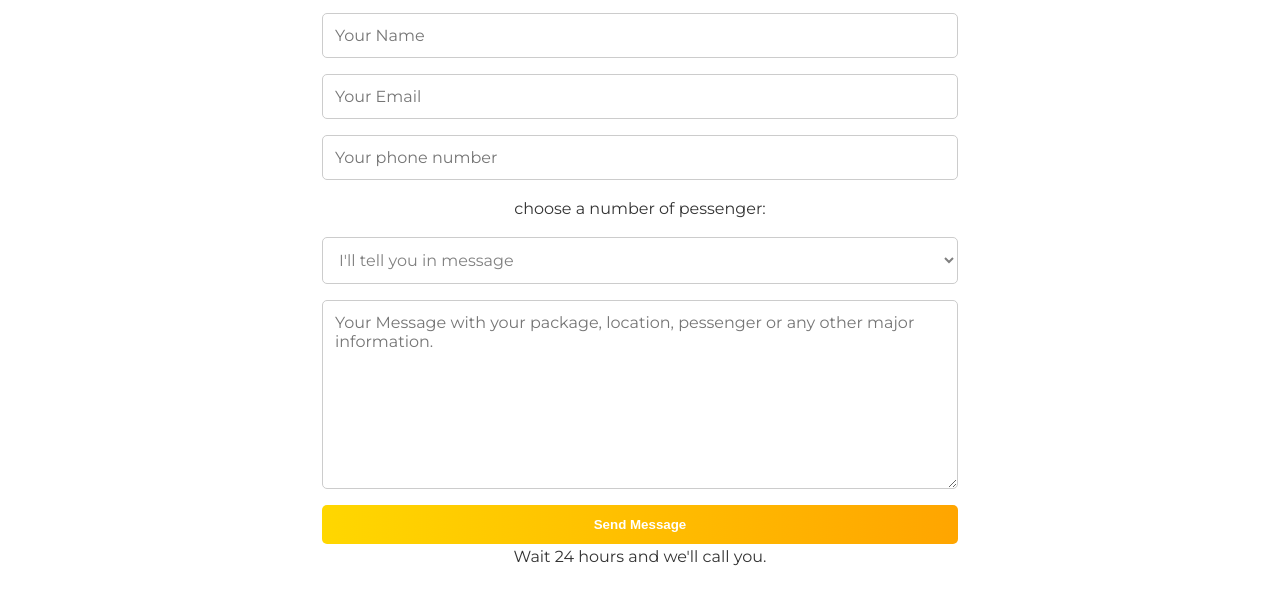
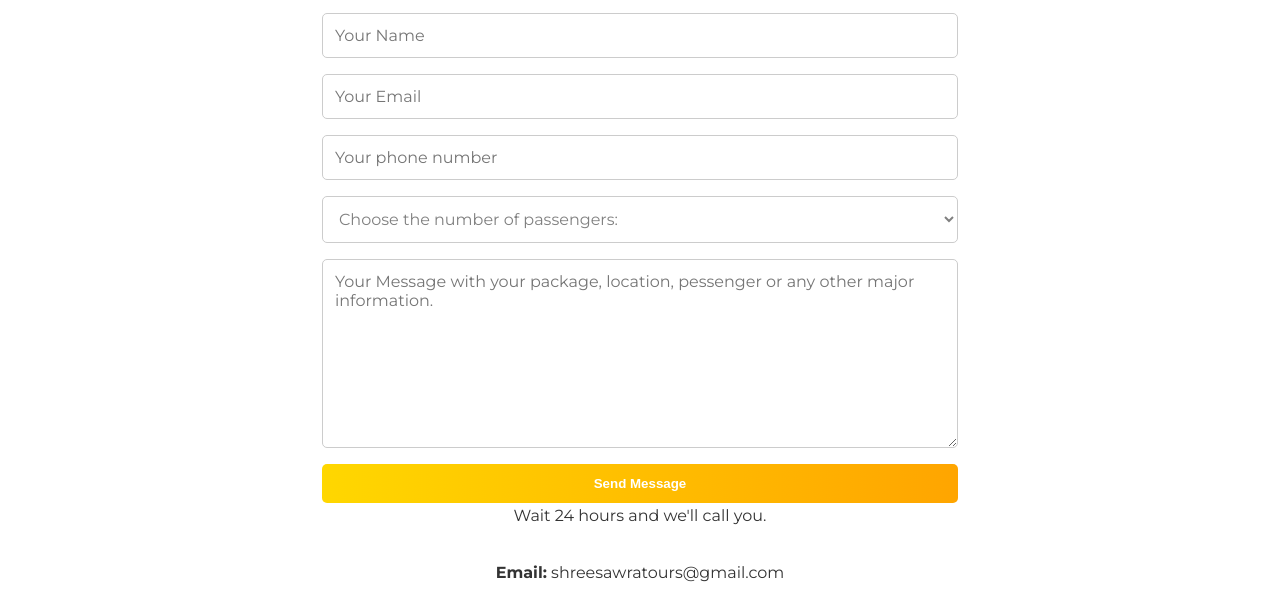
Before and after one commit to Nayansalvi/Shree-sawra-tours, a plain HTML site: page Contact.html in a window 1280 px wide. Shown: the part 175-766 px from the top of the page. Drawn offline with Linux system fonts and the light colour scheme.

Commit message:
yeah biyoch

```diff
--- a/Contact.html
+++ b/Contact.html
@@ -38,9 +38,10 @@
 
       <input id="email" type="email" name="email:" placeholder="Your Email" required />
             <input id="phone" type="number" name="Phone number:" placeholder="Your phone number" required />
-     <label for="pessenger">choose a number of pessenger:</label>
+
 
 <select id="pessenger" name="number of pessengers:">
+  <option value="in msg">Choose the number of passengers:</option>
   <option value="in msg">I'll tell you in message</option>
   <option value="2">2</option>
   <option value="3">3</option>
```
